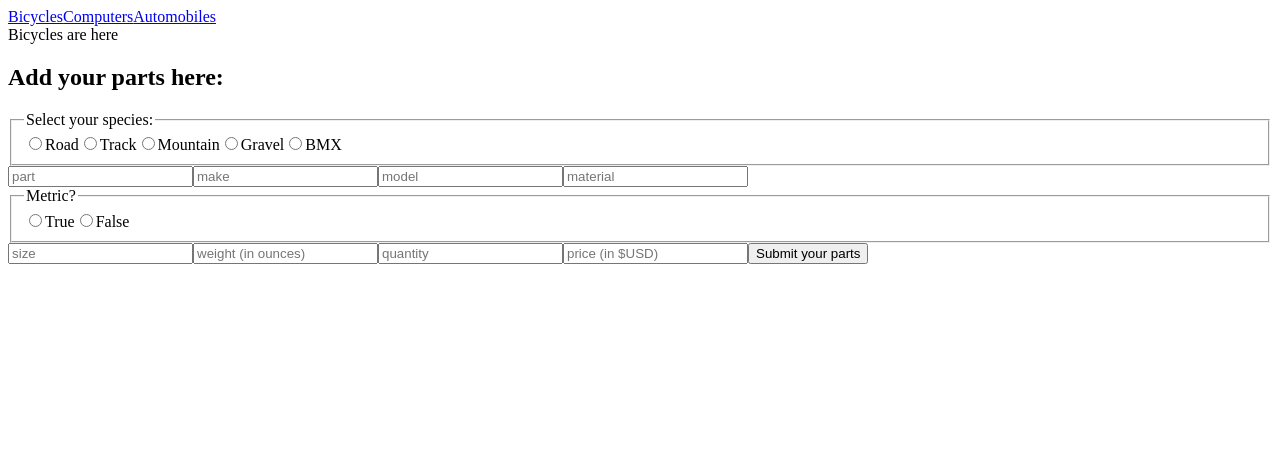
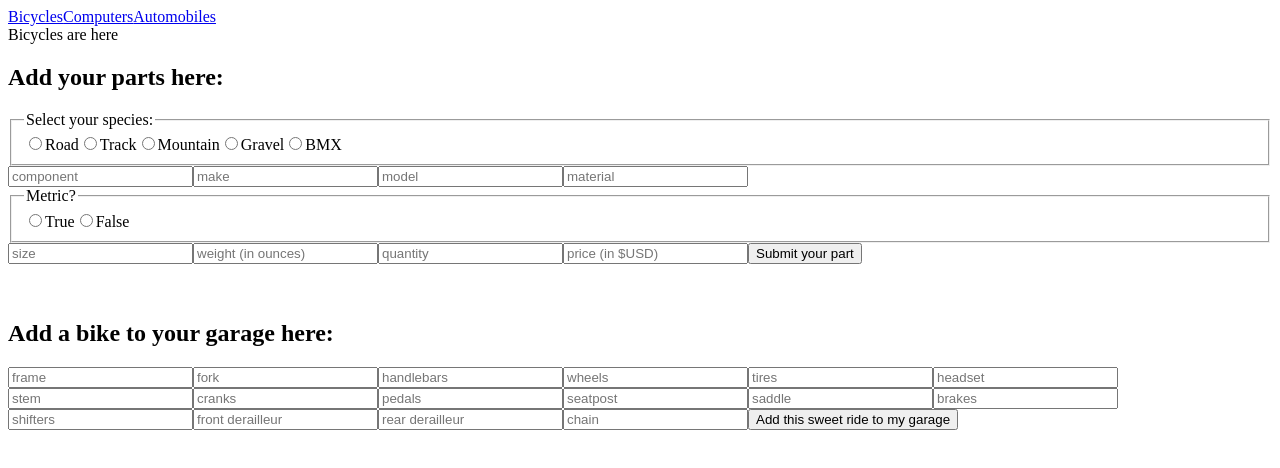
Before and after one commit to SamRobinson-2511/garage_door_frontend, a React (Create React App) app: page /bicycles in a window 1280 px wide. Shown: the top 468 px of the page. Built offline with nearby package versions, Linux system fonts and the light colour scheme.

Commit message:
building forms

```diff
--- a/src/App.js
+++ b/src/App.js
@@ -6,6 +6,7 @@ import FormData from './LoginForm'
 import MyGarage from './MyGarage';
 import Bicycles from './Bicycles';
 import BikePartsForm from './BikePartsForm';
+import NewBikeForm from './NewBikeForm';
 
 
 function App() {
@@ -19,7 +20,10 @@ function App() {
       </Switch>
 
 
-      <BikePartsForm/>
+      <BikePartsForm />
+      <br/>
+      <br/>
+      <NewBikeForm />
     </div>
   );
 }
--- a/src/BikePartsForm.js
+++ b/src/BikePartsForm.js
@@ -3,7 +3,7 @@ import React, {useState} from "react";
 
 
 
-
+///this is to add parts to inventory
 
 const bikePartsUrl = "xxx"
 
@@ -12,11 +12,11 @@ function BikePartsForm () {
     const [bikeParts, setBikeParts] = useState([])
 
     const [species, setSpecies] = useState("")
-    const [part, setPart] = useState("")
+    const [component, setComponent] = useState("")
     const [make, setMake] = useState("")
     const [model, setModel] = useState("")
     const [material, setMaterial] = useState("")
-    const [metric, setMetric] = useState("") //make me a dropdown - nvm its a radio button
+    const [metric, setMetric] = useState("")
     const [size, setSize] = useState("")
     const [weight, setWeight] = useState("")
     const [quantity, setQuantity] = useState("")
@@ -27,7 +27,7 @@ function BikePartsForm () {
 
         let newBikeParts = {
             species: species,
-            part: part,
+            component: component,
             make: make,
             model: model,
             material: material,
@@ -36,11 +36,10 @@ function BikePartsForm () {
             weight: weight,
             quantity: quantity,
             price: price
-
         }
 
         setSpecies("")
-        setPart("")
+        setComponent("")
         setMake("")
         setModel("")
         setMaterial("")
@@ -67,7 +66,7 @@ function BikePartsForm () {
     }
 
 
-
+//add IDs below where necessary (main div and/or form)
     return (
         <div>
             <h2>Add your parts here:</h2>
@@ -94,7 +93,27 @@ function BikePartsForm () {
                     </div>
                 </fieldset>
 
-                <input onChange={(e) => setPart(e.target.value)} type="text" name="part" placeholder="part" value={part} required />
+
+                <input onChange={(e) => setComponent(e.target.value)} list="componentDrop" type="text" name="component" placeholder="component" value={component} required />
+                <datalist id="componentDrop">
+                    <option value="frame" />
+                    <option value="fork" />
+                    <option value="handlebars" />
+                    <option value="wheels" />
+                    <option value="tires" />
+                    <option value="headset" />
+                    <option value="stem" />
+                    <option value="cranks" />
+                    <option value="pedals" />
+                    <option value="seatpost" />
+                    <option value="saddle" />
+                    <option value="brakes" />
+                    <option value="shifters" />
+                    <option value="front derailleur" />
+                    <option value="rear derailleur" />
+                    <option value="chain" />
+                </datalist>
+
 
                 <input onChange={(e) => setMake(e.target.value)} type="text" name="make" placeholder="make" value={make} required />
 
@@ -123,7 +142,7 @@ function BikePartsForm () {
                 <input onChange={(e) => setPrice(e.target.value)} type="number" step="0.01" name="price" placeholder="price (in $USD)" value={price} required min="0" />
 
 
-                <button type="submit">Submit your parts</button>
+                <button type="submit">Submit your part</button>
             </form>
         </div>
     )
--- a/src/NewBikeForm.js
+++ b/src/NewBikeForm.js
@@ -1,26 +1,97 @@
-import React from "react";
+import React, {useState} from "react";
 import "./NewBikeForm.css";
 
 
 
 
-
-
+///add a new bike to your garage.
+const postBikeUrl = "XXX"
 
 
 function NewBikeForm () {
 
 
+//if all form inputs are required, we can instruct user to enter "nil" for brakes, etc (shit that isnt on track or bmx bikes)
+// no bar tape
+    const [newBike, setNewBike] = useState([])
+
+    const [frame, setFrame] = useState("")
+    const [fork, setFork] = useState("")
+    const [handlebars, setHandlebars] = useState("")
+    const [wheels, setWheels] = useState("")
+    const [tires, setTires] = useState("")
+    const [headset, setHeadset] = useState("")
+    const [stem, setStem] = useState("")
+    const [cranks, setCranks] = useState("")
+    const [pedals, setPedals] = useState("")
+    const [seatpost, setSeatpost] = useState("")
+    const [saddle, setSaddle] = useState("")
+    const [brakes, setBrakes] = useState("")
+    const [shifters, setShifters] = useState("")
+    const [frontD, setFrontD] = useState("")
+    const [rearD, setRearD] = useState("")
+    const [chain, setChain] = useState("")
+
+    function handleSubmit(e) {
+        e.preventDefault()
+
+        let newBikeParts = {
+            species: species,
 
 
-//if all form inputs are required, we can instruct user to enter "nil" for brakes, etc (shit that isnt on track or bmx bikes)
-// no bar tape
+        }
+
+        setSpecies("")
+        setComponent("")
+        setMake("")
+        setModel("")
+        setMaterial("")
+        setMetric("")
+        setSize("")
+        setQuantity("")
+        setPrice("")
+
+
+        let postRequest = {
+            method: "POST",
+            headers: {
+                'Content-Type': 'application/json',
+                // 'Accept': 'application/json'
+            },
+            body: JSON.stringify(newBikeParts),
+        }
+        fetch(bikePartsUrl, postRequest)
+        .then(r => r.json())
+        .then(newBikeParts => setBikeParts([...bikeParts, newBikeParts]))
+    }
+
 
 
 
     return (
         <div>
-            new bike form
+            <h2>Add a bike to your garage here:</h2>
+            <form>
+
+                <input onChange={(e) => setFrame(e.target.value)} type="text" name="frame" placeholder="frame" value={frame} required />
+                <input onChange={(e) => setFork(e.target.value)} type="text" name="fork" placeholder="fork" value={fork} required />
+                <input onChange={(e) => setHandlebars(e.target.value)} type="text" name="handlebars" placeholder="handlebars" value={handlebars} required />
+                <input onChange={(e) => setWheels(e.target.value)} type="text" name="wheels" placeholder="wheels" value={wheels} required />
+                <input onChange={(e) => setTires(e.target.value)} type="text" name="tires" placeholder="tires" value={tires} required />
+                <input onChange={(e) => setHeadset(e.target.value)} type="text" name="headset" placeholder="headset" value={headset} required />
+                <input onChange={(e) => setStem(e.target.value)} type="text" name="stem" placeholder="stem" value={stem} required />
+                <input onChange={(e) => setCranks(e.target.value)} type="text" name="cranks" placeholder="cranks" value={cranks} required />
+                <input onChange={(e) => setPedals(e.target.value)} type="text" name="pedals" placeholder="pedals" value={pedals} required />
+                <input onChange={(e) => setSeatpost(e.target.value)} type="text" name="seatpost" placeholder="seatpost" value={seatpost} required />
+                <input onChange={(e) => setSaddle(e.target.value)} type="text" name="saddle" placeholder="saddle" value={saddle} required />
+                <input onChange={(e) => setBrakes(e.target.value)} type="text" name="brakes" placeholder="brakes" value={brakes} required />
+                <input onChange={(e) => setShifters(e.target.value)} type="text" name="shifters" placeholder="shifters" value={shifters} required />
+                <input onChange={(e) => setFrontD(e.target.value)} type="text" name="frontD" placeholder="front derailleur" value={frontD} required />
+                <input onChange={(e) => setRearD(e.target.value)} type="text" name="rearD" placeholder="rear derailleur" value={rearD} required />
+                <input onChange={(e) => setChain(e.target.value)} type="text" name="chain" placeholder="chain" value={chain} required />
+                <button type="submit" >Add this sweet ride to my garage</button>
+
+            </form>
         </div>
     )
 };
```
